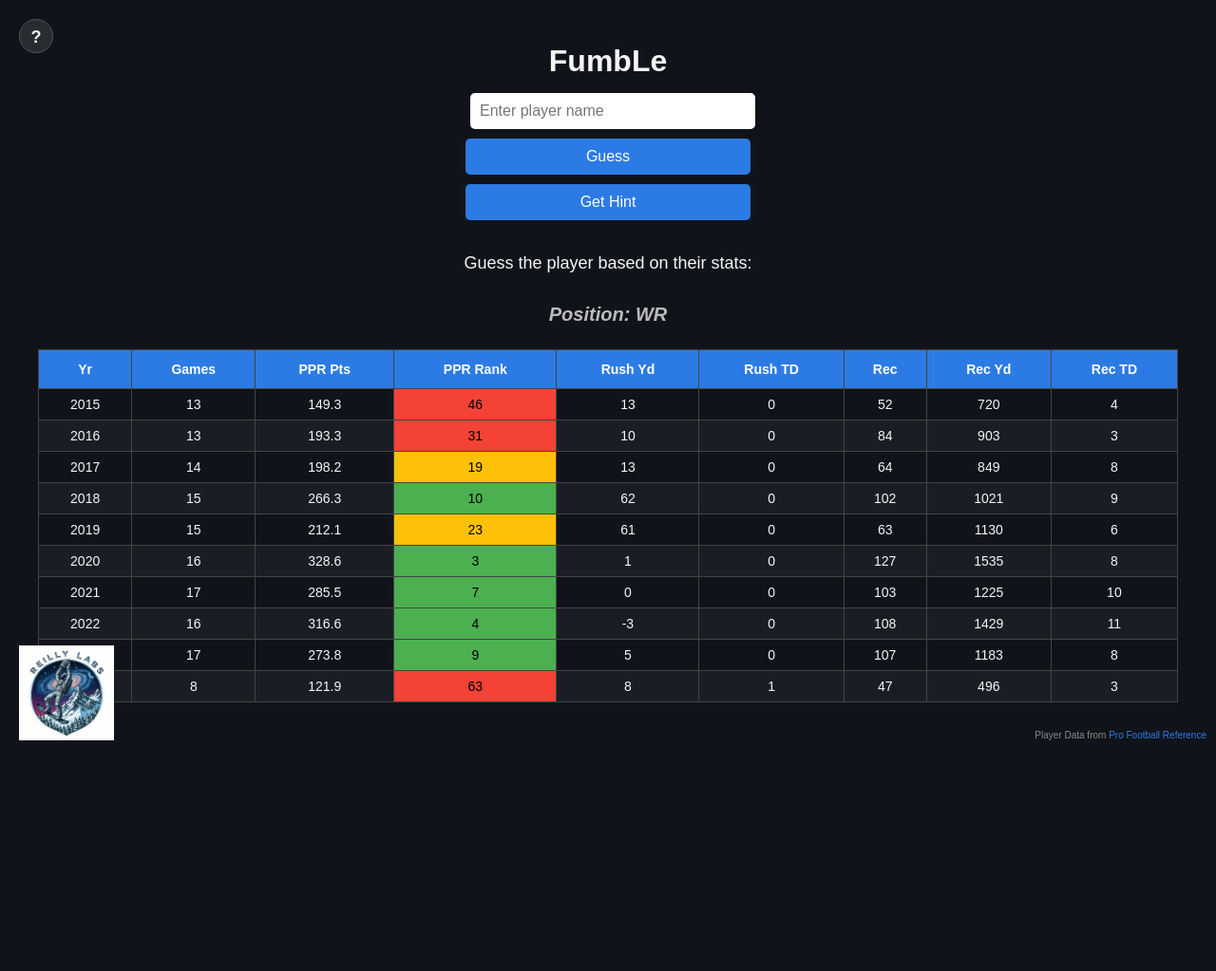
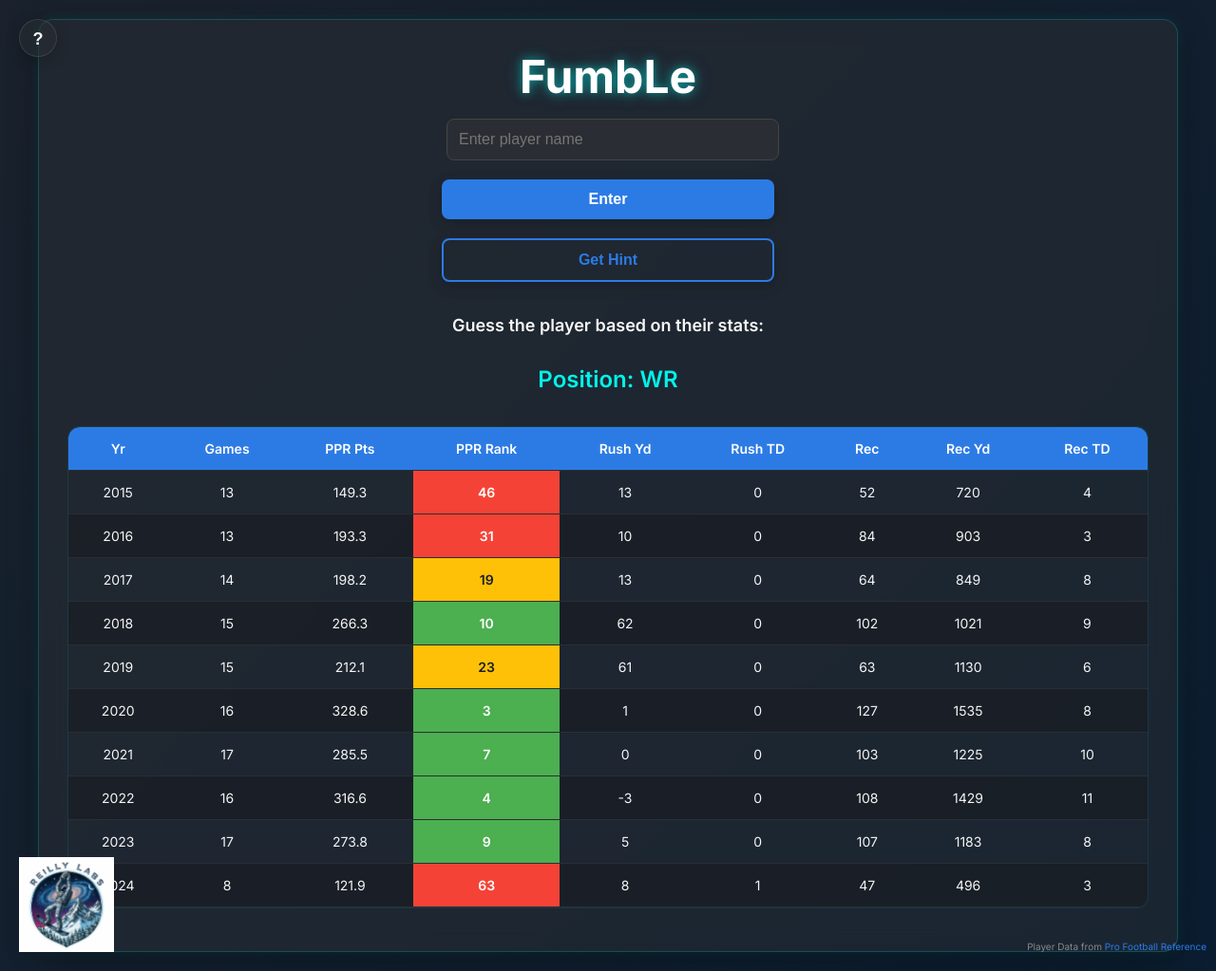
Before and after one commit to blakereilly/nfl-trivia, a Flask app: page /game in a window 1280 px wide. Shown: the whole page at 95% size. Before the commit the page ends 780 px from the top, so only its background shows below. Run offline with Flask 3, Linux system fonts and the light colour scheme.

Commit message:
fixed guess and hint buttons

```diff
--- a/templates/game.html
+++ b/templates/game.html
@@ -4,11 +4,24 @@
     <meta charset="UTF-8">
     <meta name="viewport" content="width=device-width, initial-scale=1.0">
     <title>FumbLe - The Game</title>
+    <link rel="preconnect" href="https://fonts.googleapis.com">
+    <link rel="preconnect" href="https://fonts.gstatic.com" crossorigin>
+    <link href="https://fonts.googleapis.com/css2?family=Inter:wght@400;600;700&display=swap" rel="stylesheet">
     <style>
         * { box-sizing: border-box; }
         html, body {
-            margin: 0; padding: 0; width: 100%; height: 100%;
-            font-family: Arial, sans-serif; background: #10141a; color: #f5f5f5;
+            margin: 0; padding: 0; width: 100%;
+            font-family: 'Inter', sans-serif;
+            background: linear-gradient(135deg, #0d1218, #1f232b, #001a33);
+            background-size: 400% 400%;
+            animation: gradientBG 15s ease infinite;
+            color: #f5f5f5;
+            min-height: 100%;
+        }
+        @keyframes gradientBG {
+            0% { background-position: 0% 50%; }
+            50% { background-position: 100% 50%; }
+            100% { background-position: 0% 50%; }
         }
         .page-wrapper {
             position: relative; width: 100%; min-height: 100vh;
@@ -18,59 +31,121 @@
         .main-content {
             display: flex; flex-direction: column; align-items: center;
             width: 100%; max-width: 1200px; text-align: center;
+            background: rgba(42, 46, 52, 0.5);
+            backdrop-filter: blur(12px);
+            border: 1px solid rgba(0, 242, 234, 0.2);
+            border-radius: 16px;
+            padding: 30px;
+            box-shadow: 0 8px 32px 0 rgba(0, 0, 0, 0.37), 0 0 15px rgba(0, 242, 234, 0.1);
         }
-        h1 { margin: 0 0 10px 0; }
+        h1 {
+            margin: 0 0 10px 0;
+            font-size: 3rem;
+            font-weight: 700;
+            color: #fff;
+            text-shadow: 0 0 10px rgba(0, 242, 234, 0.5), 0 0 20px rgba(0, 242, 234, 0.3);
+        }
         #playerPosition {
-            font-size: 20px; color: #bbb; margin: 10px 0;
-            font-weight: bold; font-style: italic;
+            font-size: 1.5rem; color: #00f2ea; margin: 10px 0 20px 0;
+            font-weight: 600;
         }
         .game-controls {
-            display: flex; flex-direction: column; align-items: center; margin-bottom: 15px; width: 100%; max-width: 300px;
+            display: flex; flex-direction: column; align-items: center; margin-bottom: 15px; width: 100%; max-width: 350px;
+            gap: 10px;
         }
         .table-container {
             overflow-x: auto; width: 100%; margin: 15px 0;
+            border-radius: 12px;
+            border: 1px solid rgba(0, 242, 234, 0.1);
         }
         #statsTable {
             width: 100%; border-collapse: collapse; font-size: 14px; min-width: 600px;
         }
         #statsTable th, #statsTable td {
-            border: 1px solid #444; padding: 8px; white-space: nowrap; text-align: center;
+            border: none;
+            border-bottom: 1px solid #2a2e34;
+            padding: 14px; white-space: nowrap; text-align: center;
         }
         #statsTable th {
-            background-color: #2c7be5; color: white; padding: 12px 8px;
+            background-color: #2c7be5; color: white; font-weight: 600;
         }
-        #statsTable tr:nth-child(even) { background-color: #1a1e24; }
+        #statsTable th:first-child { border-radius: 12px 0 0 0; }
+        #statsTable th:last-child { border-radius: 0 12px 0 0; }
+        #statsTable tr:last-child td:first-child { border-radius: 0 0 0 12px; }
+        #statsTable tr:last-child td:last-child { border-radius: 0 0 12px 0; }
+        #statsTable tr:nth-child(even) { background-color: rgba(26, 30, 36, 0.7); }
+        #statsTable tr { transition: background-color 0.2s ease; }
         #statsTable tr:hover { background-color: #1f232b; }
-        .highlight-green { background-color: #4CAF50; color: black; }
-        .highlight-yellow { background-color: #FFC107; color: black; }
-        .highlight-red { background-color: #F44336; color: black; }
-        input, button, select {
-            padding: 10px; font-size: 16px; margin: 5px; border-radius: 5px; border: none; width: 100%;
+        .highlight-green { background-color: #4CAF50 !important; color: white !important; font-weight: 600; }
+        .highlight-yellow { background-color: #FFC107 !important; color: #1a1e24 !important; font-weight: 600; }
+        .highlight-red { background-color: #F44336 !important; color: white !important; font-weight: 600; }
+
+        input, button {
+            padding: 12px; font-size: 16px; margin: 5px; border-radius: 8px; border: none; width: 100%;
+            transition: all 0.3s ease;
         }
-        button { background-color: #2c7be5; color: white; cursor: pointer; }
-        button:hover { background-color: #1a5bb8; }
-        button:disabled { background-color: #555; cursor: not-allowed; }
-        #feedback { margin-top: 15px; font-size: 18px; min-height: 25px; }
+        button {
+            background-color: #2c7be5; color: white; cursor: pointer; font-weight: 600;
+            box-shadow: 0 4px 15px rgba(0, 0, 0, 0.2);
+        }
+        button:hover:not(:disabled) {
+            background-color: #1a5bb8;
+            transform: translateY(-3px);
+            box-shadow: 0 6px 20px rgba(44, 123, 229, 0.4), 0 0 15px rgba(44, 123, 229, 0.5);
+        }
+        button:disabled { background-color: #555; cursor: not-allowed; color: #999; border-color: #555; }
+
+        /* NEW: Style for the hint button */
+        .hint-button {
+            background-color: transparent;
+            border: 2px solid #2c7be5;
+            color: #2c7be5;
+        }
+        .hint-button:hover:not(:disabled) {
+            background-color: #2c7be5;
+            color: white;
+        }
+
+        input[type="text"] {
+            background-color: #2a2e34;
+            color: #f5f5f5;
+            border: 1px solid #444;
+        }
+        input[type="text"]:focus {
+            outline: none;
+            border-color: #00f2ea;
+            box-shadow: 0 0 8px rgba(0, 242, 234, 0.5);
+        }
+
+        #feedback {
+            margin-top: 15px; font-size: 18px; min-height: 25px;
+            font-weight: 600;
+            transition: color 0.4s ease-in-out;
+        }
+        #feedback.correct-guess { color: #4CAF50; }
+        #feedback.incorrect-guess { color: #F44336; }
 
         #rules-container {
             position: absolute; top: 15px; left: 15px; z-index: 1000;
         }
         #rules-button {
-            background-color: rgba(255, 255, 255, 0.1);
-            border: 1px solid #555;
+            background-color: rgba(42, 46, 52, 0.5);
+            border: 1px solid rgba(255, 255, 255, 0.1);
             color: #f5f5f5;
             font-weight: bold;
             font-size: 18px;
-            width: 36px;
-            height: 36px;
+            width: 40px;
+            height: 40px;
             border-radius: 50%;
             cursor: pointer;
             padding: 0;
-            line-height: 36px;
+            line-height: 40px;
             text-align: center;
+            transition: all 0.3s ease;
         }
         #rules-button:hover {
-             background-color: rgba(44, 123, 229, 0.5);
+             background-color: rgba(44, 123, 229, 0.8);
+             transform: scale(1.1);
         }
 
         #logo, #data-source { position: absolute; }
@@ -80,12 +155,17 @@
 
         .modal {
             display: none; position: fixed; z-index: 1001; left: 0; top: 0; width: 100%; height: 100%;
-            background-color: rgba(0,0,0,0.7); align-items: center; justify-content: center;
+            background-color: rgba(0,0,0,0.6);
+            backdrop-filter: blur(5px);
+            align-items: center; justify-content: center;
         }
         .modal.active { display: flex; }
         .modal-content {
-            background-color: #1a1e24; padding: 20px; border: 1px solid #888;
-            width: 90%; max-width: 500px; border-radius: 10px; position: relative; color: white;
+            background: rgba(30, 35, 41, 0.8);
+            border: 1px solid rgba(255, 255, 255, 0.1);
+            padding: 30px;
+            width: 90%; max-width: 500px; border-radius: 16px; position: relative; color: white;
+            box-shadow: 0 8px 32px 0 rgba(0, 0, 0, 0.37);
         }
         .close-button {
             color: #aaa; position: absolute; top: 10px; right: 15px;
@@ -103,8 +183,31 @@
         #suggestions div { padding: 10px; cursor: pointer; }
         #suggestions div:hover { background-color: #2c7be5; }
 
+        .loader {
+            border: 4px solid rgba(243, 243, 243, 0.3);
+            border-top: 4px solid #00f2ea;
+            border-radius: 50%;
+            width: 40px;
+            height: 40px;
+            animation: spin 1s linear infinite;
+            margin: 20px auto;
+        }
+        @keyframes spin {
+            0% { transform: rotate(0deg); }
+            100% { transform: rotate(360deg); }
+        }
+        .fade-in {
+            animation: fadeIn 0.8s ease-in-out forwards;
+        }
+        @keyframes fadeIn {
+            from { opacity: 0; transform: translateY(15px); }
+            to { opacity: 1; transform: translateY(0); }
+        }
+
         @media (max-width: 768px) {
-            .page-wrapper { padding: 60px 10px 120px 10px; justify-content: flex-start; }
+            .page-wrapper { padding: 20px 10px 120px 10px; justify-content: flex-start; }
+            .main-content { padding: 20px; }
+            h1 { font-size: 2.5rem; }
             #logo { position: fixed; bottom: 20px; left: 50%; transform: translateX(-50%); width: 80px; }
             #data-source { position: fixed; bottom: 5px; right: 5px; font-size: 8px; }
             #rules-container { top: 10px; left: 10px; }
@@ -120,19 +223,23 @@
         <div class="main-content">
             <h1>FumbLe</h1>
 
-            <div class="game-controls">
+            <div id="loader" class="loader" style="display: none;"></div>
+
+            <div class="game-controls" style="visibility: hidden;">
                 <div class="autocomplete-container">
                     <input type="text" id="guessInput" placeholder="Enter player name" disabled>
                     <div id="suggestions"></div>
                 </div>
-                <button id="guessButton" disabled>Guess</button>
-                <button id="hintButton" disabled>Get Hint</button>
+                <!-- MODIFIED: Changed button text -->
+                <button id="guessButton" disabled>Enter</button>
+                <!-- MODIFIED: Added 'hint-button' class -->
+                <button id="hintButton" class="hint-button" disabled>Get Hint</button>
             </div>
 
             <p id="feedback"></p>
-            <p id="playerPosition"></p>
+            <p id="playerPosition" style="visibility: hidden;"></p>
 
-            <div class="table-container">
+            <div class="table-container" style="visibility: hidden;">
                 <table id="statsTable">
                     <thead></thead>
                     <tbody></tbody>
@@ -159,7 +266,6 @@
     </div>
 
     <script>
-        // --- FIXED: Consolidated all element selections to the top to prevent errors ---
         const guessInput = document.getElementById("guessInput");
         const guessButton = document.getElementById("guessButton");
         const hintButton = document.getElementById("hintButton");
@@ -170,6 +276,9 @@
         const rulesButton = document.getElementById('rules-button');
         const rulesModal = document.getElementById('rulesModal');
         const closeRulesButton = document.getElementById('close-rules-button');
+        const loader = document.getElementById('loader');
+        const gameControls = document.querySelector('.game-controls');
+        const tableContainer = document.querySelector('.table-container');
 
         const columnMap = {
             "Year": "Yr", "G": "Games", "PPR": "PPR Pts", "PPR_Rank_by_Pos": "PPR Rank",
@@ -178,7 +287,6 @@
         };
         let debounceTimeout;
 
-        // --- FIXED: Centralized all event listeners ---
         document.addEventListener('DOMContentLoaded', startGame);
         guessButton.addEventListener('click', submitGuess);
         hintButton.addEventListener('click', getHint);
@@ -202,9 +310,16 @@
             }
         });
 
-        // --- Main Game Functions ---
         async function startGame() {
-            feedbackP.textContent = "Loading stats...";
+            feedbackP.textContent = "";
+            loader.style.display = 'block';
+            gameControls.style.visibility = 'hidden';
+            playerPositionP.style.visibility = 'hidden';
+            tableContainer.style.visibility = 'hidden';
+            gameControls.classList.remove('fade-in');
+            playerPositionP.classList.remove('fade-in');
+            tableContainer.classList.remove('fade-in');
+
             guessInput.disabled = true;
             guessButton.disabled = true;
             hintButton.disabled = true;
@@ -216,6 +331,8 @@
                     body: JSON.stringify({})
                 });
                 const data = await response.json();
+
+                loader.style.display = 'none';
 
                 if (data.error) {
                     feedbackP.textContent = data.error;
@@ -231,7 +348,16 @@
                 guessButton.disabled = false;
                 hintButton.disabled = false;
                 statsTable.style.display = 'table';
+
+                gameControls.style.visibility = 'visible';
+                playerPositionP.style.visibility = 'visible';
+                tableContainer.style.visibility = 'visible';
+                gameControls.classList.add('fade-in');
+                playerPositionP.classList.add('fade-in');
+                tableContainer.classList.add('fade-in');
+
             } catch (error) {
+                loader.style.display = 'none';
                 feedbackP.textContent = "Failed to start the game. Please try again.";
                 console.error("Start Game Error:", error);
             }
@@ -282,6 +408,9 @@
             const guess = guessInput.value.trim();
             if (!guess) return;
             guessInput.value = '';
+
+            feedbackP.classList.remove('correct-guess', 'incorrect-guess');
+
             const response = await fetch('/guess', {
                 method: 'POST',
                 headers: { 'Content-Type': 'application/json' },
@@ -289,6 +418,13 @@
             });
             const data = await response.json();
             feedbackP.innerHTML = data.message + (data.hint ? `<br><br>${data.hint}` : '');
+
+            if(data.result === 'correct') {
+                feedbackP.classList.add('correct-guess');
+            } else {
+                feedbackP.classList.add('incorrect-guess');
+            }
+
             if (data.result === 'correct' || data.result === 'out_of_guesses') {
                 guessInput.disabled = true;
                 guessButton.disabled = true;
@@ -297,12 +433,14 @@
         }
 
         async function getHint() {
+            feedbackP.classList.remove('correct-guess', 'incorrect-guess');
             const response = await fetch('/hint', {
                 method: 'POST',
                 headers: { 'Content-Type': 'application/json' }
             });
             const data = await response.json();
             feedbackP.innerHTML = data.message;
+            feedbackP.classList.add('incorrect-guess');
         }
 
         function debounce(func, delay) {
```
